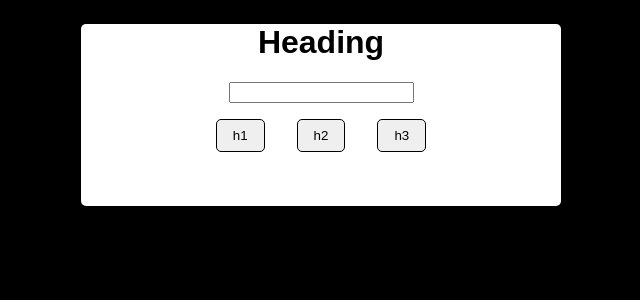
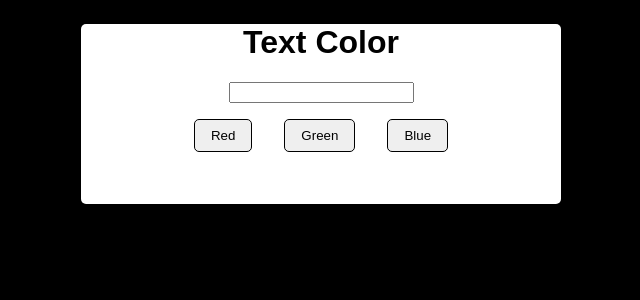
Before and after one commit to SlaYpoint/level1_prep, a React (Create React App) app: page / in a window 1280 px wide. Shown: the top 300 px of the page, without its empty margins (319-959 px from the left). Built offline with nearby package versions, Linux system fonts and the light colour scheme.

Commit message:
added #4 solution

```diff
--- a/src/App.js
+++ b/src/App.js
@@ -3,13 +3,15 @@ import React from "react";
 import Calci from "./components/Calci";
 import FontSize from "./components/FontSize";
 import Heading from "./components/Heading";
+import TextColor from "./components/TextColor";
 
 export default function App() {
   return (
     <div className="App">
       {/* <Calci/> */}
       {/* <FontSize /> */}
-      <Heading />
+      {/* <Heading /> */}
+      <TextColor />
     </div>
   );
 }
--- /dev/null
+++ b/src/components/TextColor.js
@@ -0,0 +1,28 @@
+import React, { useState } from "react";
+
+const TextColor = () => {
+  let [inputText, setInputText] = useState("");
+  let [textColor, setTextColor] = useState("#000");
+  return (
+    <div className="container">
+      <h1>Text Color</h1>
+      <label htmlFor="text">
+        <input id="text" onChange={(e) => setInputText(e.target.value)} />
+      </label>
+      <div>
+        <button className="btn" onClick={() => setTextColor("#DC2626")}>
+          Red
+        </button>
+        <button className="btn" onClick={() => setTextColor("#10B981")}>
+          Green
+        </button>
+        <button className="btn" onClick={() => setTextColor("#2563EB")}>
+          Blue
+        </button>
+      </div>
+      <h2 style={{ color: `${textColor}` }}>{inputText}</h2>
+    </div>
+  );
+};
+
+export default TextColor;
```
